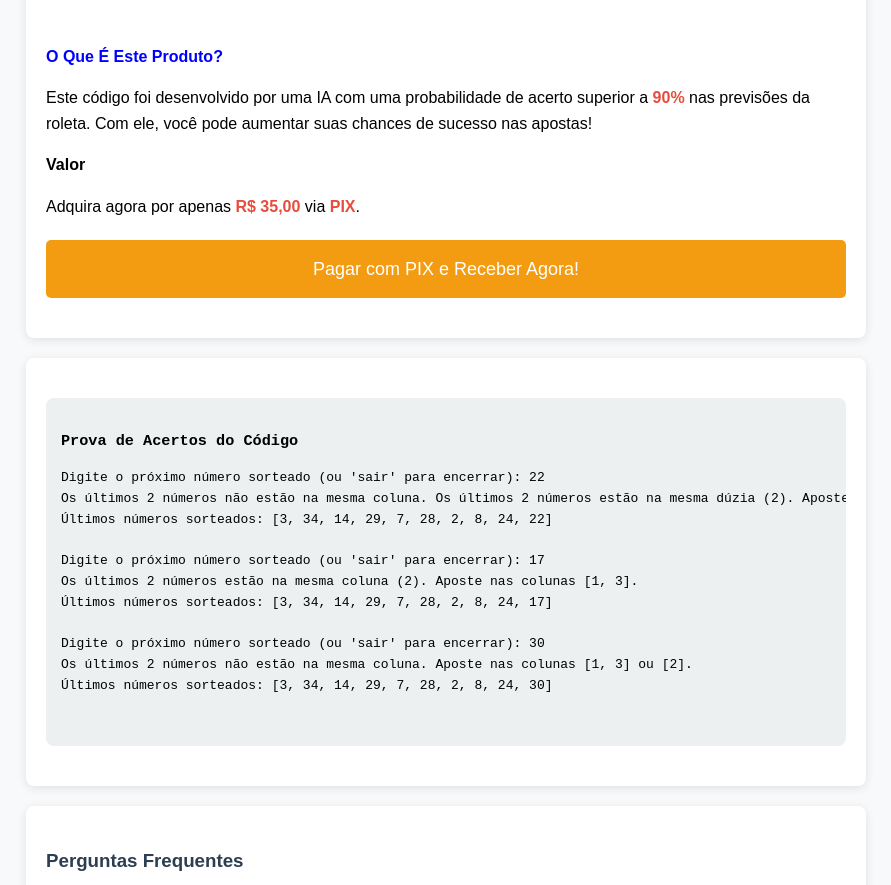
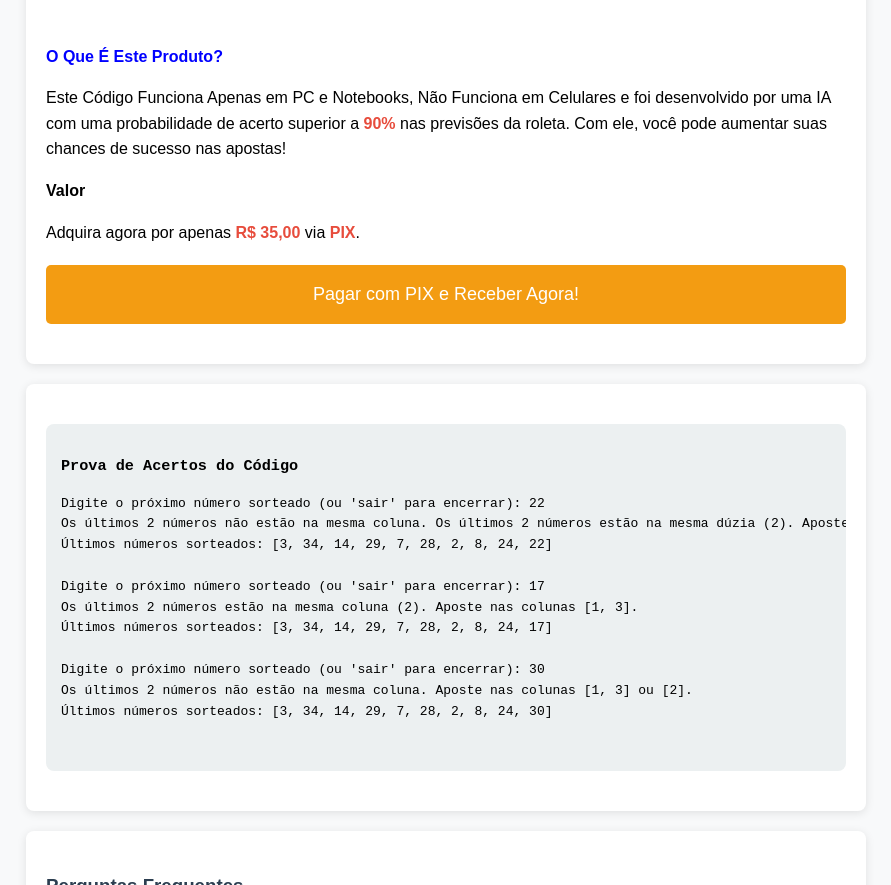
Before and after one commit to RoletaMaster90/roleta-vision, a plain HTML site: page index.html in a window 1280 px wide. Shown: the part 980-1865 px from the top of the page, without its empty margins (194-1085 px from the left). Drawn offline with Linux system fonts and the light colour scheme.

Commit message:
Update index.html

```diff
--- a/index.html
+++ b/index.html
@@ -121,7 +121,7 @@
             <img src="nova_imagem.png" alt="Imagem de Previsão de Roleta">
         </div>
         <p><strong style="color: blue;">O Que É Este Produto?</strong></p>
-        <p>Este código foi desenvolvido por uma IA com uma probabilidade de acerto superior a <span class="highlight">90%</span> nas previsões da roleta. Com ele, você pode aumentar suas chances de sucesso nas apostas!</p>
+        <p>Este Código Funciona Apenas em PC e Notebooks, Não Funciona em Celulares e foi desenvolvido por uma IA com uma probabilidade de acerto superior a <span class="highlight">90%</span> nas previsões da roleta. Com ele, você pode aumentar suas chances de sucesso nas apostas!</p>
         <p><strong>Valor</strong></p>
         <p>Adquira agora por apenas <span class="highlight">R$ 35,00</span> via <span class="highlight">PIX</span>.</p>
         <a href="https://api.whatsapp.com/send?phone=5514991034309&text=Gostaria%20de%20pagar%20com%20PIX%20usando%20a%20chave%20Aleatória%207028fad9-9094-4d60-87dd-63f48b2a5f48" class="cta">Pagar com PIX e Receber Agora!</a>
```
